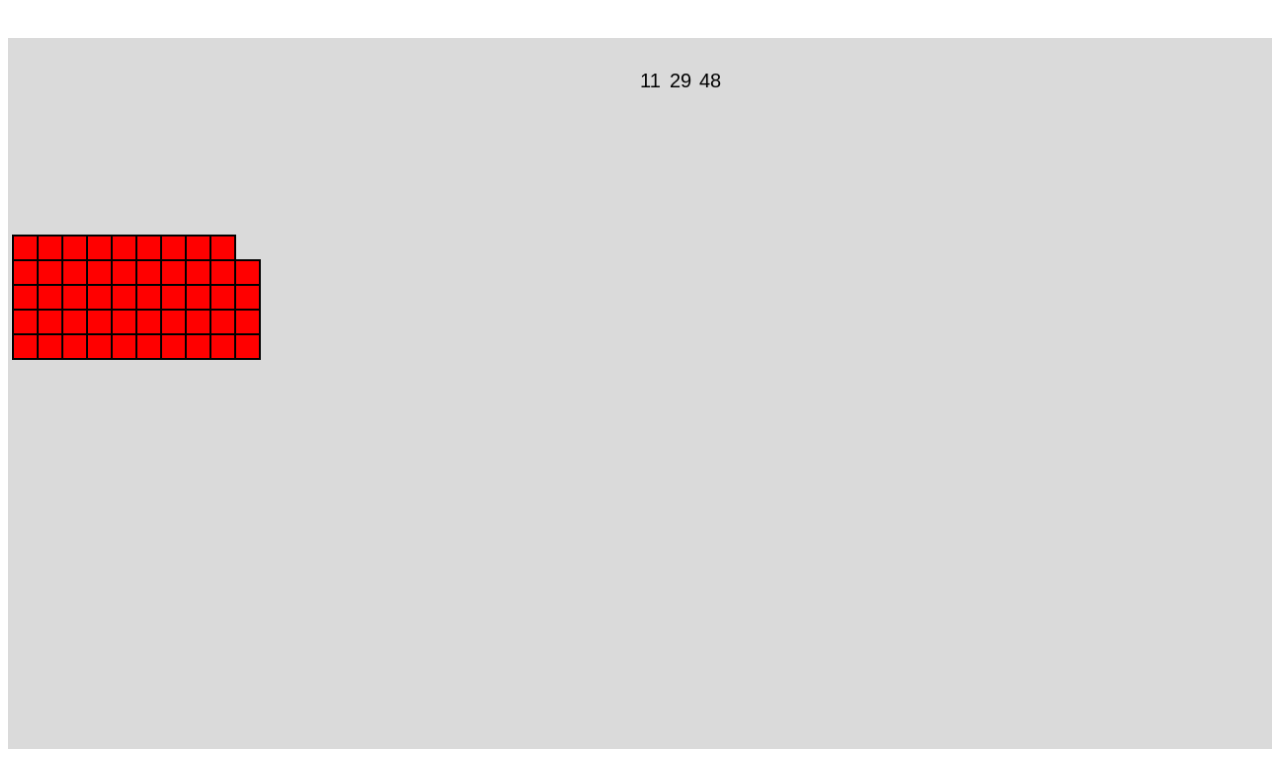
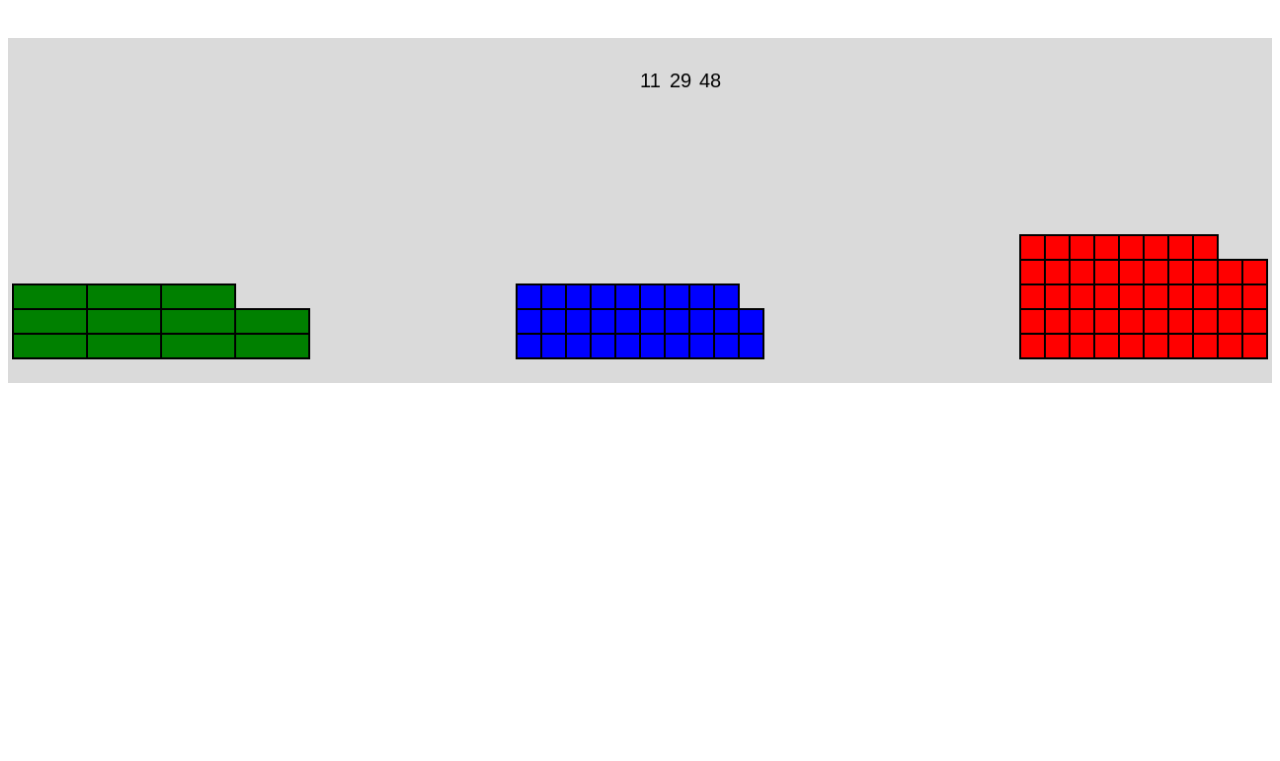
Before and after one commit to Naoise-Ryan/Clock-Project, a plain HTML site: page index.html in a window 1280 px wide. Shown: the part 140-901 px from the top of the page. After the commit the page ends 800 px from the top, so only its background shows below. Drawn offline with Linux system fonts and the light colour scheme.

Commit message:
Added seconds, minutes and hours tetris clocks

```diff
--- a/assets/js/script.js
+++ b/assets/js/script.js
@@ -10,7 +10,14 @@ let seconds = 0
 let minutes = 0
 let hours = 0
 
-const secondsBoxStartPos = [5, 300]
+//Data setup = X, Y, time Type, SizeX, SizeY, Color, row length
+const secondsData = [canvas.width - 255, 300, seconds, 25, 25, "red", 10]
+const minutesData = [515, 300, minutes, 25, 25, "blue", 10]
+const hoursData = [5, 300, hours, 75, 25, "green", 4]
+
+const secondsBoxStartPos = [1000, 300]
+const minutesBoxStartPos = [500, 300]
+const hoursBoxStartPos = [5, 300]
 const cubeSize = 25
 
 function codeLoop() {
@@ -21,8 +28,11 @@ function codeLoop() {
 
 function draw() {
     context.clearRect(0, 0, canvas.width, canvas.height);
-    //drawSquare(10, 10, cubeSize)
-    drawSecondsBox(seconds)
+
+
+    drawBoxRows(secondsData)
+    drawBoxRows(minutesData)
+    drawBoxRows(hoursData)
 
     context.fillText(hours, (canvas.width / 2), 50)
     context.fillText(minutes, (canvas.width / 2 + 30), 50)
@@ -34,31 +44,34 @@ function updateTime() {
     seconds = d.getSeconds()
     minutes = d.getMinutes()
     hours = d.getHours()
+
+    secondsData[2] = seconds
+    minutesData[2] = minutes
+    hoursData[2] = hours
 }
 
-function drawSquare(x, y, size) {
-    context.fillStyle = "red";
-    context.fillRect(x, y, size, size);
+function drawSquare(x, y, sizeX, sizeY, color) {
+    context.fillStyle = color;
+    context.fillRect(x, y, sizeX, sizeY);
 
     //outline
     context.fillStyle = "black";
-    context.strokeRect(x, y, size, size);
+    context.strokeRect(x, y, sizeX, sizeY);
 }
 
-function drawSecondsBox(time) {
-    for (let i = 0; i <= time; i++) {
+function drawBoxRows(timeArray) {
+    for (let i = 0; i < timeArray[2]; i++) {
         let xPosMultiplyer = i
-        if (xPosMultiplyer >= 10) {
-            xPosMultiplyer %= 10
+        if (xPosMultiplyer >= timeArray[6]) {
+            xPosMultiplyer %= timeArray[6]
         }
 
-        console.log(xPosMultiplyer)
+        let rowDividerMath = Math.floor((i / timeArray[6]) % timeArray[6])
 
-        let rowDividerMath = Math.floor((i / 10) % 10)
-
-        let xPos = secondsBoxStartPos[0] + (cubeSize * xPosMultiplyer)
-        let yPos = secondsBoxStartPos[1] - (cubeSize * rowDividerMath)
-        drawSquare(xPos, yPos, cubeSize)
+        let xPos = timeArray[0] + (timeArray[3] * xPosMultiplyer)
+        let yPos = timeArray[1] - (timeArray[4] * rowDividerMath)
+        context.fillStyle = timeArray[4]
+        drawSquare(xPos, yPos, timeArray[3], timeArray[4], timeArray[5])
     }
 }
 
--- a/index.html
+++ b/index.html
@@ -12,7 +12,7 @@
     <div>
         <h1>Tetris Clock</h1>
         <section class="wrapper">
-            <canvas id="the_canvas" width="1280" height="720">
+            <canvas id="the_canvas" width="1280" height="350">
                 Oops! looks like your browser does not support canvas tag
             </canvas>
         </section>
```
